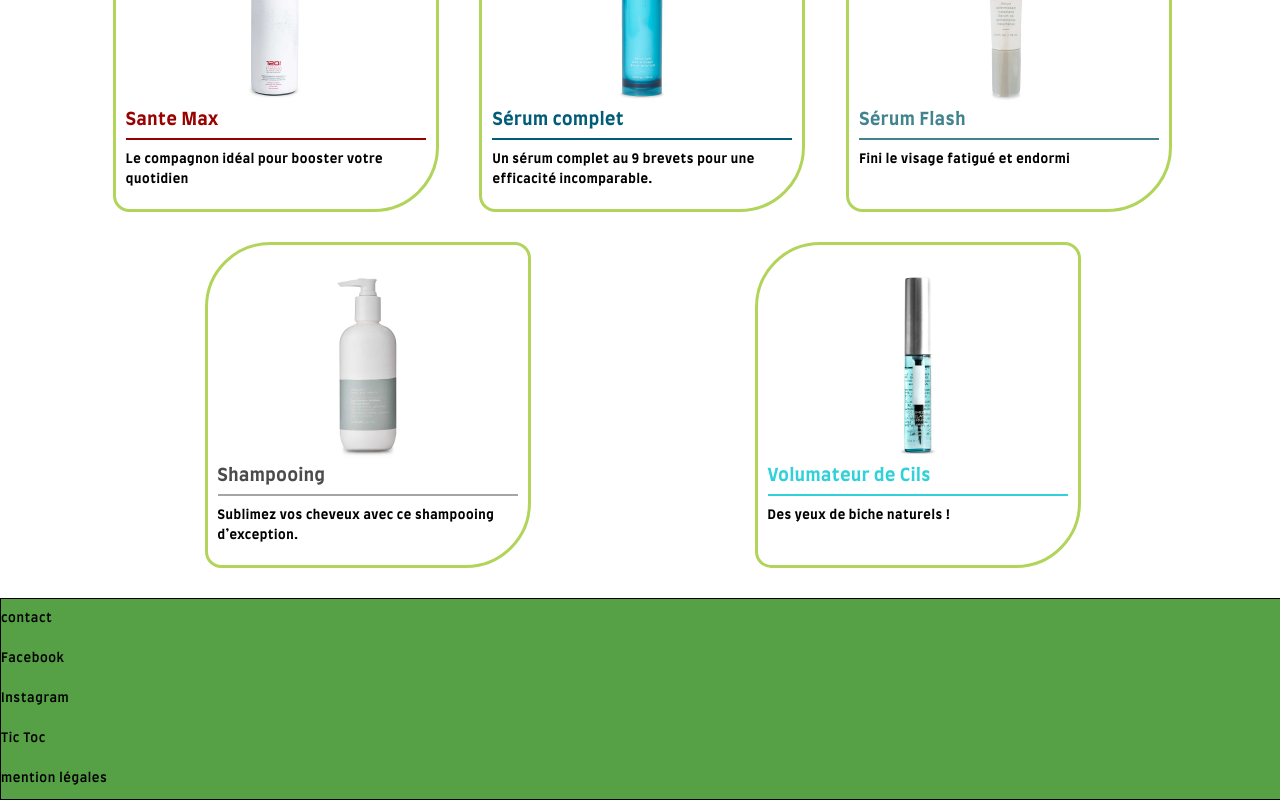
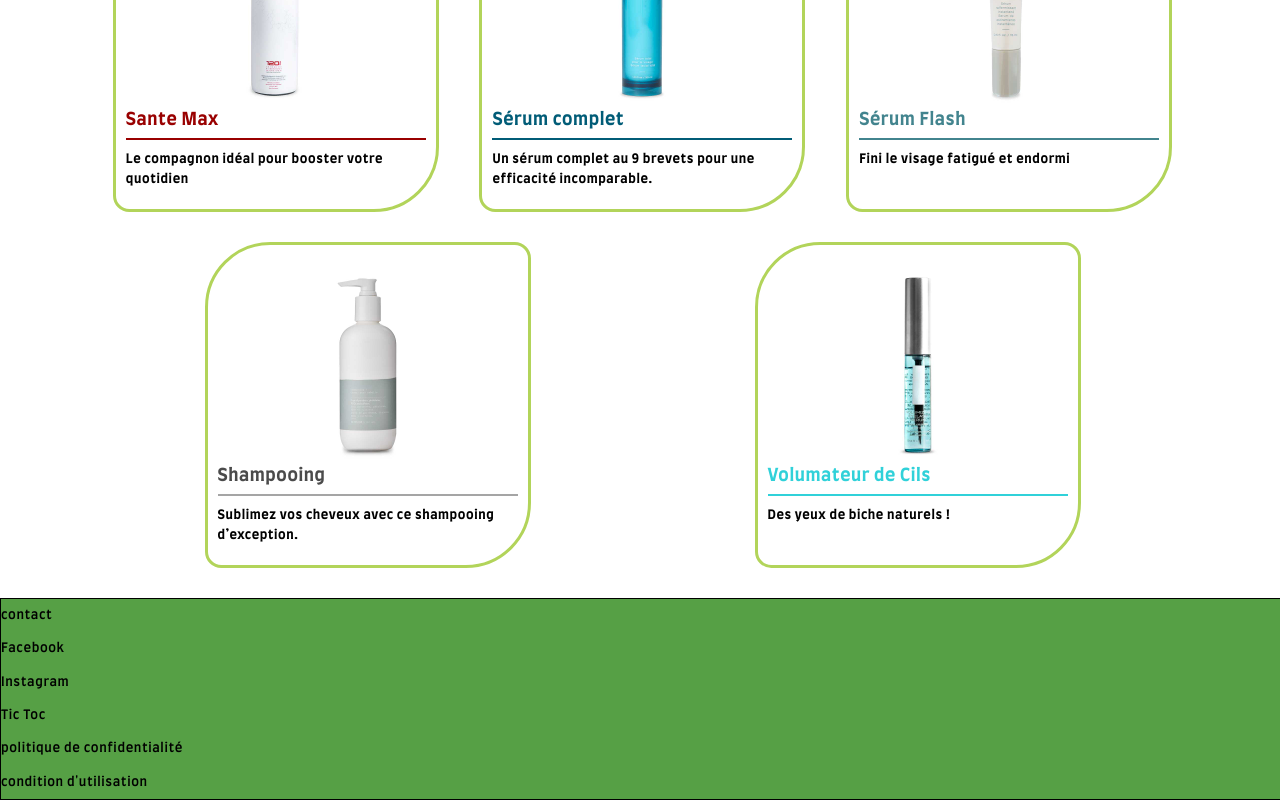
Before and after one commit to SeeYouh/parenthesePourSoi, a React (Create React App) app in the folder frontend/: page / in a window 1280 px wide. Shown: the part 5682-6482 px from the top of the page. Built offline with nearby package versions, Linux system fonts and the light colour scheme.

Commit message:
add and update terms and privacy policy

```diff
--- a/frontend/src/components/data/Footer.js
+++ b/frontend/src/components/data/Footer.js
@@ -1,13 +1,44 @@
 import React from "react";
 
+import { scroller } from "react-scroll";
+import { useNavigate } from "react-router-dom";
+
 const Footer = () => {
+  const navigate = useNavigate();
+
+  const goToPageAndScrollTerms = async (selector) => {
+    const offset = -305;
+    await navigate("/terms");
+    await scroller.scrollTo(selector, {
+      duration: 1000,
+      smooth: true,
+      offset: offset,
+      spy: true
+    });
+  };
+  const goToPageAndScrollPolicy = async (selector) => {
+    const offset = -305;
+    await navigate("/terms");
+    await scroller.scrollTo(selector, {
+      duration: 1000,
+      smooth: true,
+      offset: offset,
+      spy: true
+    });
+  };
+
   return (
     <footer>
       <div>contact</div>
       <div>Facebook</div>
       <div>Instagram</div>
       <div>Tic Toc</div>
-      <div>mention légales</div>
+      <div onClick={() => goToPageAndScrollPolicy("Privacy")}>
+        politique de confidentialité
+      </div>
+      <div onClick={() => goToPageAndScrollTerms("Terms")}>
+        condition d'utilisation
+      </div>
     </footer>
   );
 };
--- a/frontend/src/index.js
+++ b/frontend/src/index.js
@@ -7,8 +7,10 @@ import ReactDOM from "react-dom/client";
 
 import App from "./App";
 import PagesError from "./pages/PagesError";
+import Privacy from "./pages/Privacy";
 import ProductPage from "./pages/ProductPage";
 import { RadioProvider } from "./components/utils/radioContext";
+import Terms from "./pages/Terms";
 
 const root = ReactDOM.createRoot(document.getElementById("root"));
 root.render(
@@ -19,6 +21,8 @@ root.render(
         <Route path="/product/:id" element={<ProductPage />} />{" "}
         <Route path="*" element={<PagesError />} />
         <Route path="/product/*" element={<PagesError />} />
+        <Route path="/terms" element={<Terms />} />
+        <Route path="/privacy" element={<Privacy />} />
       </Routes>
     </BrowserRouter>
   </RadioProvider>
--- a/frontend/src/pages/terms.js
+++ b/frontend/src/pages/terms.js
@@ -1,8 +1,13 @@
 import React from "react";
+
+import FirstCategoryNavBar from "../components/data/FirstCategoryNavBar";
+import SecondCategoryNavBar from "../components/data/SecondCategoryNavBar";
 
 const Terms = () => {
   return (
     <div>
+      <FirstCategoryNavBar />
+      <SecondCategoryNavBar />
       <h1>Terms</h1>
     </div>
   );
```
